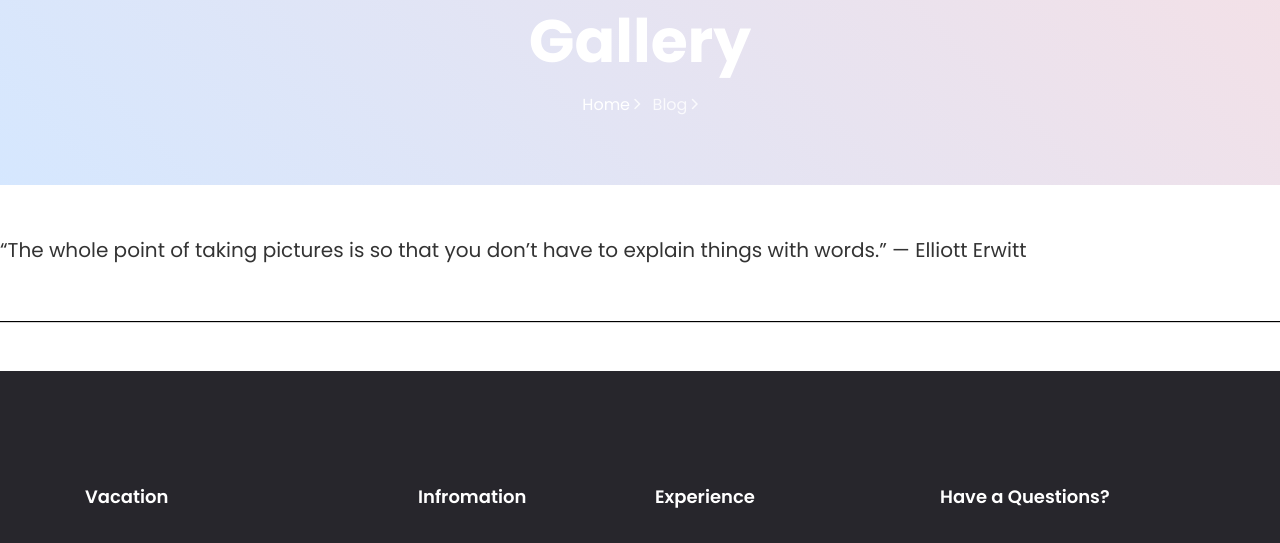
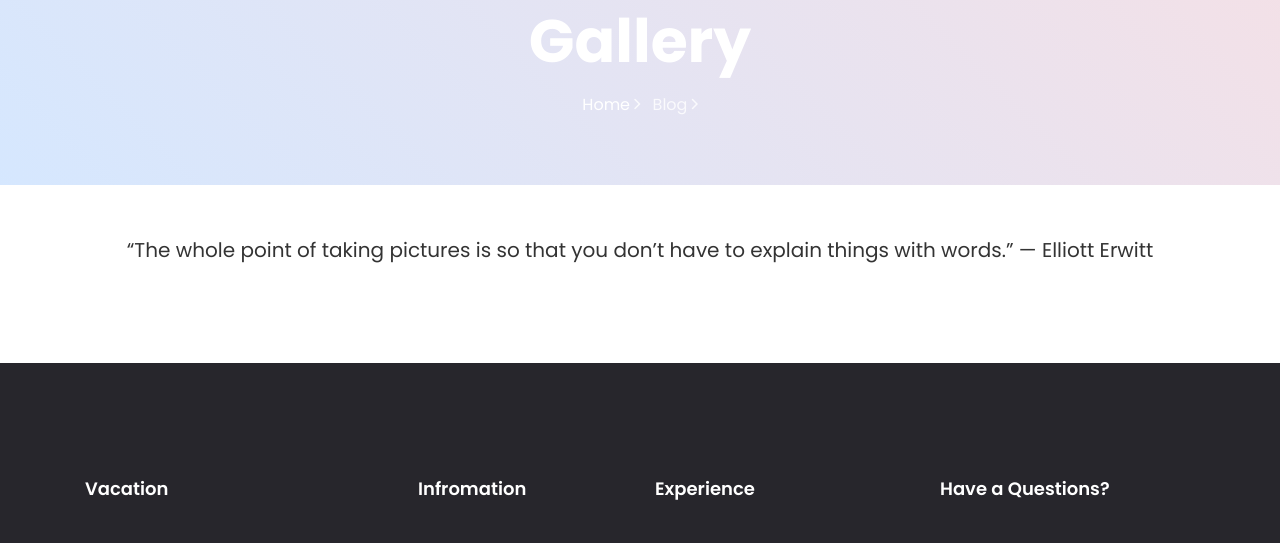
Before and after one commit to JeevanKumar100/MaharashtraTourism, a Django app: page /gallery/ in a window 1280 px wide. Shown: the part 615-1158 px from the top of the page. Run offline with Django 4.2, Linux system fonts and the light colour scheme; data that the repository does not hold is empty; some libraries are stand-ins or nearby versions; some web fonts are replaced.

Commit message:
unnecessary line removed from gallery and centered quote

```diff
--- a/gadkille/static/gadkille/assets/css/gallery.css
+++ b/gadkille/static/gadkille/assets/css/gallery.css
@@ -6,7 +6,7 @@
     grid-gap: 2rem;
     padding: 1rem;
     justify-content: center;
-    box-shadow: 0 1px 1px #000;
+
   }
   .g-img {
     background-position: top;
@@ -18,7 +18,6 @@
     transition: all 0.5s;
   }
   .g-img:hover {
-    /* box-shadow: none; */
     transform: scale(1.1);
   }
 
--- a/gadkille/templates/gallery.html
+++ b/gadkille/templates/gallery.html
@@ -16,7 +16,7 @@
 
     <div style="margin-top: 50px;"></div>
 
-        <h5 class="mb-4">
+        <h5 align="center">
                 “The whole point of taking pictures is so that you don’t have to explain things with words.”
   — Elliott Erwitt
         </h5>
```
